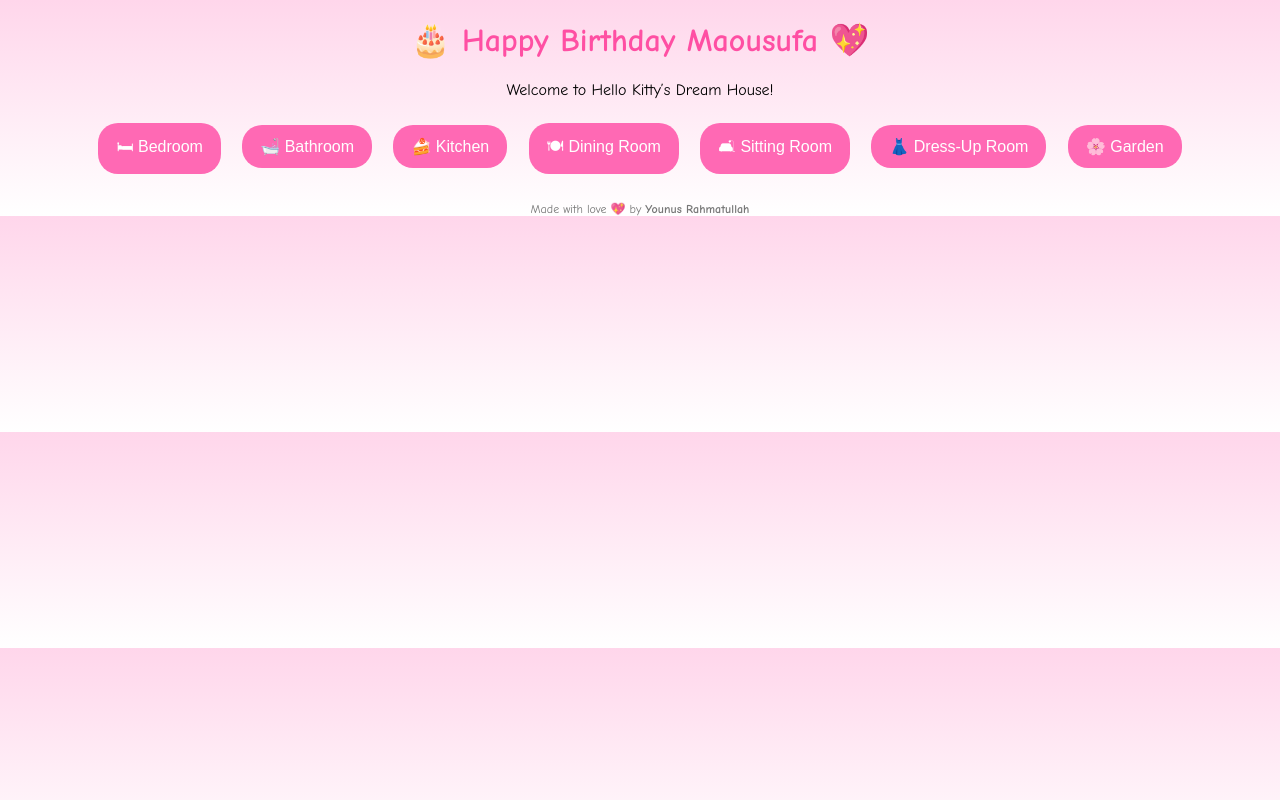
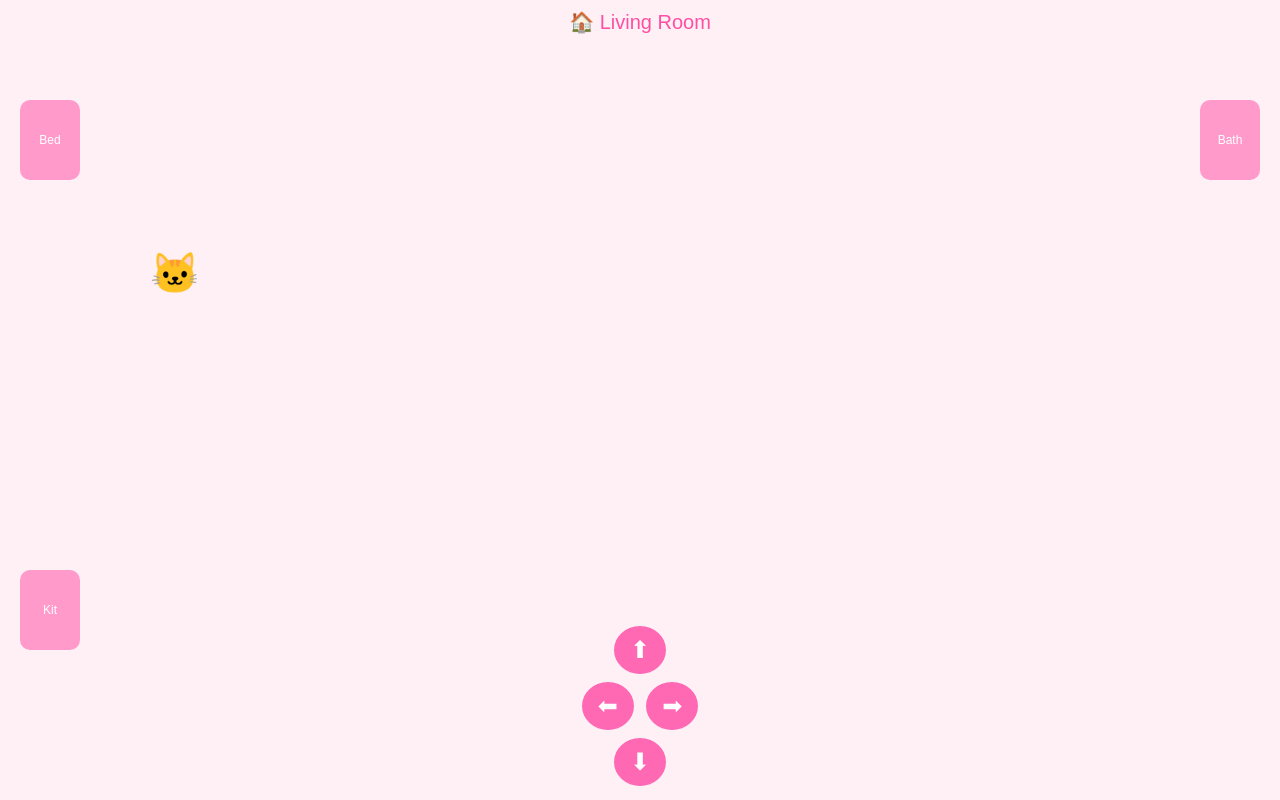
Before and after one commit to younusrahmattullah-design/maousufa-hello-kitty-house, a plain HTML site: page index.html in a window 1280 px wide. Drawn offline with Linux system fonts and the light colour scheme.

Commit message:
index.html
Happy

```diff
--- a/index.html
+++ b/index.html
@@ -1,5 +1,5 @@
 <!DOCTYPE html>
-<html lang="en">
+<html>
 <head>
 <meta charset="UTF-8">
 <title>Maousufa Hello Kitty House</title>
@@ -7,130 +7,122 @@
 <style>
 body {
   margin: 0;
-  font-family: "Comic Sans MS", cursive;
-  background: linear-gradient(#ffd6eb, #fff);
+  background: #ffd6eb;
+  font-family: Arial, sans-serif;
+  overflow: hidden;
+}
+
+#game {
+  width: 100vw;
+  height: 100vh;
+  position: relative;
+  background: #fff0f6;
+}
+
+#kitty {
+  width: 50px;
+  height: 50px;
+  position: absolute;
+  left: 150px;
+  top: 250px;
+  font-size: 40px;
+}
+
+.door {
+  width: 60px;
+  height: 80px;
+  position: absolute;
+  background: #ff9acb;
+  border-radius: 10px;
+  text-align: center;
+  line-height: 80px;
+  font-size: 12px;
+  color: #fff;
+}
+
+#controls {
+  position: fixed;
+  bottom: 10px;
+  width: 100%;
   text-align: center;
 }
-h1 {
+
+.control-btn {
+  font-size: 24px;
+  padding: 10px 16px;
+  margin: 4px;
+  border-radius: 50%;
+  border: none;
+  background: #ff69b4;
+  color: white;
+}
+
+#roomName {
+  position: absolute;
+  top: 10px;
+  width: 100%;
+  text-align: center;
+  font-size: 20px;
   color: #ff4fa3;
-}
-#menu, .room {
-  display: none;
-}
-button {
-  background: #ff69b4;
-  border: none;
-  padding: 12px 18px;
-  margin: 8px;
-  border-radius: 20px;
-  color: white;
-  font-size: 16px;
-}
-button:hover {
-  background: #ff4fa3;
-}
-.room {
-  padding: 15px;
-}
-img {
-  max-width: 90%;
-}
-.footer {
-  margin-top: 20px;
-  font-size: 12px;
-  color: #777;
-}
-.cat {
-  font-size: 60px;
 }
 </style>
 </head>
 
 <body>
 
-<h1>🎂 Happy Birthday Maousufa 💖</h1>
-<p>Welcome to Hello Kitty’s Dream House!</p>
+<div id="game">
+  <div id="roomName">🏠 Living Room</div>
 
-<div id="menu">
-  <button onclick="openRoom('bedroom')">🛏 Bedroom</button>
-  <button onclick="openRoom('bathroom')">🛁 Bathroom</button>
-  <button onclick="openRoom('kitchen')">🍰 Kitchen</button>
-  <button onclick="openRoom('dining')">🍽 Dining Room</button>
-  <button onclick="openRoom('sitting')">🛋 Sitting Room</button>
-  <button onclick="openRoom('dress')">👗 Dress-Up Room</button>
-  <button onclick="openRoom('garden')">🌸 Garden</button>
+  <div id="kitty">🐱</div>
+
+  <!-- Doors -->
+  <div class="door" style="left:20px;top:100px" onclick="goRoom('Bedroom')">Bed</div>
+  <div class="door" style="right:20px;top:100px" onclick="goRoom('Bathroom')">Bath</div>
+  <div class="door" style="left:20px;bottom:150px" onclick="goRoom('Kitchen')">Kit</div>
 </div>
 
-<!-- BEDROOM -->
-<div id="bedroom" class="room">
-  <h2>🛏 Hello Kitty Bedroom</h2>
-  <p>So cozy and pink!</p>
-  <button onclick="back()">⬅ Back</button>
-</div>
-
-<!-- BATHROOM -->
-<div id="bathroom" class="room">
-  <h2>🛁 Bathroom</h2>
-  <p>Bubble bath time 🫧</p>
-  <button onclick="back()">⬅ Back</button>
-</div>
-
-<!-- KITCHEN -->
-<div id="kitchen" class="room">
-  <h2>🍰 Kitchen</h2>
-  <p>Let’s bake cupcakes!</p>
-  <button onclick="back()">⬅ Back</button>
-</div>
-
-<!-- DINING -->
-<div id="dining" class="room">
-  <h2>🍽 Dining Room</h2>
-  <p>Yummy food for Kitty 😋</p>
-  <button onclick="back()">⬅ Back</button>
-</div>
-
-<!-- SITTING -->
-<div id="sitting" class="room">
-  <h2>🛋 Sitting Room</h2>
-  <p>Relax and watch cartoons 📺</p>
-  <button onclick="back()">⬅ Back</button>
-</div>
-
-<!-- DRESS UP -->
-<div id="dress" class="room">
-  <h2>👗 Dress-Up Room</h2>
-  <p>Choose Kitty’s outfit!</p>
-  <button onclick="alert('Kitty loves this dress 💖')">🎀 Pink Dress</button>
-  <button onclick="alert('So cute 🥰')">🌸 Flower Dress</button>
-  <button onclick="back()">⬅ Back</button>
-</div>
-
-<!-- GARDEN -->
-<div id="garden" class="room">
-  <h2>🌸 Garden</h2>
-  <p>Play with the pet cat!</p>
-  <div class="cat">🐱</div>
-  <button onclick="alert('Meow! Kitty is happy 💕')">Pet the Cat</button>
-  <button onclick="back()">⬅ Back</button>
-</div>
-
-<div class="footer">
-  Made with love 💖 by <b>Younus Rahmatullah</b>
+<div id="controls">
+  <button class="control-btn" onclick="move(0,-20)">⬆</button><br>
+  <button class="control-btn" onclick="move(-20,0)">⬅</button>
+  <button class="control-btn" onclick="move(20,0)">➡</button><br>
+  <button class="control-btn" onclick="move(0,20)">⬇</button>
 </div>
 
 <script>
-function openRoom(id) {
-  document.getElementById("menu").style.display = "none";
-  document.querySelectorAll(".room").forEach(r => r.style.display = "none");
-  document.getElementById(id).style.display = "block";
+let kitty = document.getElementById("kitty");
+let roomName = document.getElementById("roomName");
+
+let x = 150;
+let y = 250;
+
+function move(dx, dy) {
+  x += dx;
+  y += dy;
+
+  x = Math.max(0, Math.min(window.innerWidth - 50, x));
+  y = Math.max(50, Math.min(window.innerHeight - 120, y));
+
+  kitty.style.left = x + "px";
+  kitty.style.top = y + "px";
 }
 
-function back() {
-  document.querySelectorAll(".room").forEach(r => r.style.display = "none");
-  document.getElementById("menu").style.display = "block";
+function goRoom(room) {
+  roomName.innerText = "🏠 " + room;
+  x = 150;
+  y = 250;
+  kitty.style.left = x + "px";
+  kitty.style.top = y + "px";
+
+  if (room === "Bedroom") {
+    document.getElementById("game").style.background = "#ffe4f2";
+  }
+  if (room === "Bathroom") {
+    document.getElementById("game").style.background = "#e0f7ff";
+  }
+  if (room === "Kitchen") {
+    document.getElementById("game").style.background = "#fff3d6";
+  }
 }
-
-document.getElementById("menu").style.display = "block";
 </script>
 
 </body>
```
